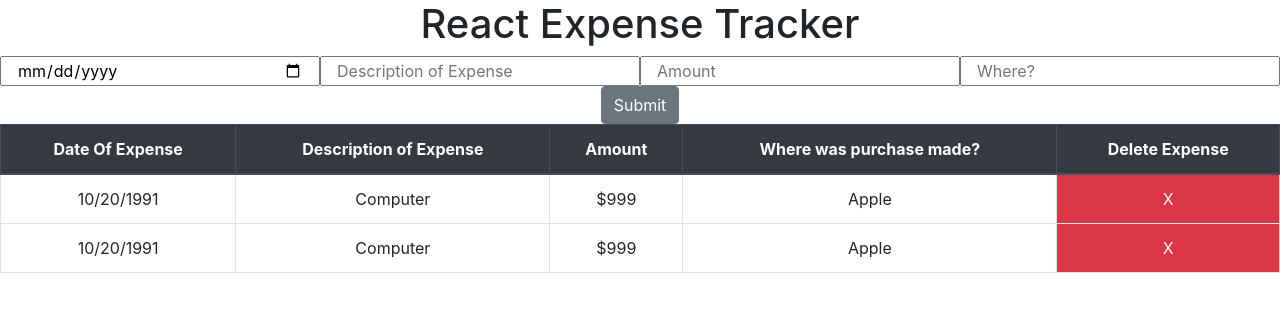
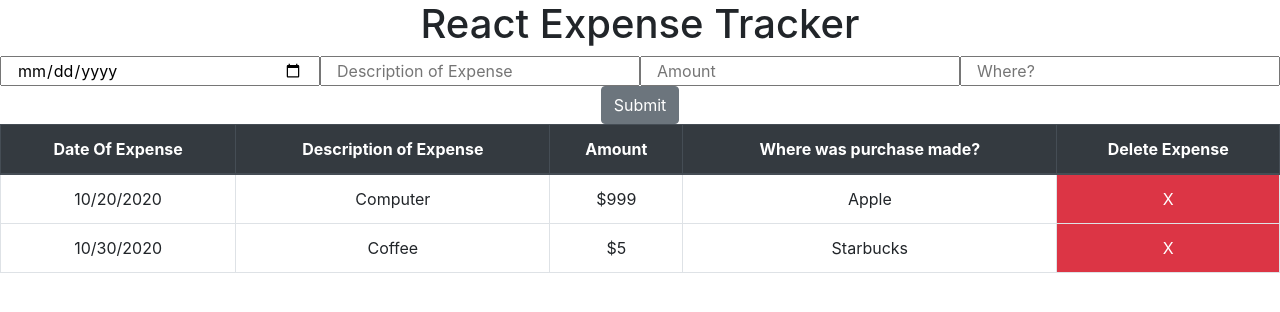
Before and after one commit to jbri91/reactExpenseTracker, a React (Create React App) app: page / in a window 1280 px wide. Shown: the top 312 px of the page. Built offline with nearby package versions, Linux system fonts and the light colour scheme.

Commit message:
update expense

```diff
--- a/src/components/Table.js
+++ b/src/components/Table.js
@@ -22,17 +22,17 @@ class Table extends React.Component {
                 </thead>
                 <tbody>
                     <tr>
-                        <td>10/20/1991</td>
+                        <td>10/20/2020</td>
                         <td>Computer</td>
                         <td>$999</td>
                         <td>Apple</td>
                         <td type="btn"  onClick={this.DeleteExpense}  className="btn-danger">X</td>
                     </tr>
                     <tr>
-                        <td>10/20/1991</td>
-                        <td>Computer</td>
-                        <td>$999</td>
-                        <td>Apple</td>
+                        <td>10/30/2020</td>
+                        <td>Coffee</td>
+                        <td>$5</td>
+                        <td>Starbucks</td>
                         <td type="btn" onClick={this.DeleteExpense} className="btn-danger">X</td>
                     </tr>
                 </tbody>
```
Also changed, not shown: 1 other file (tests, documents, lock files or other folders).
